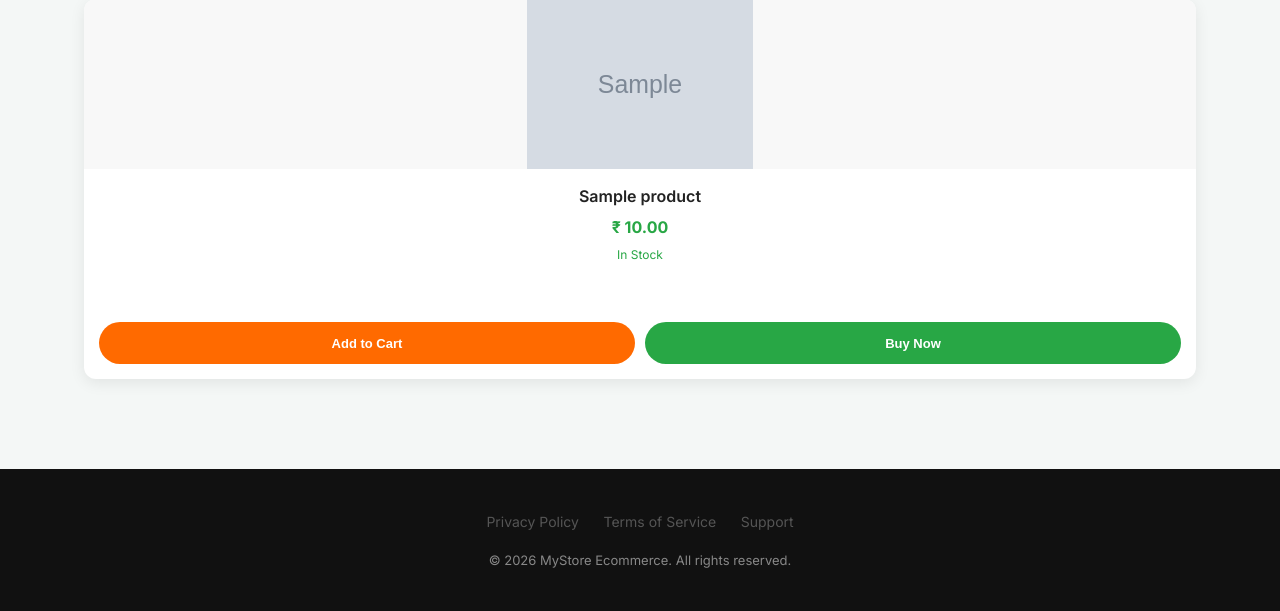
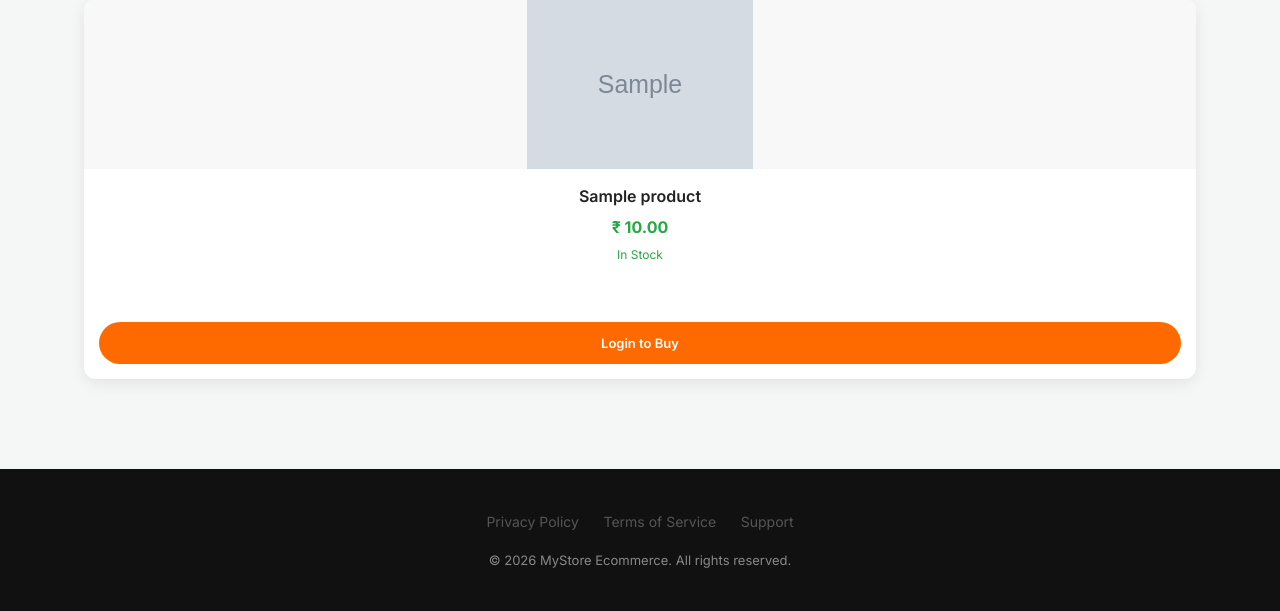
Before and after one commit to Kishan-vishwakarma100/django-ecommerce-website, a Django app: page /products/ in a window 1280 px wide. Shown: the part 217-828 px from the top of the page. Run offline with Django 4.2, Linux system fonts and the light colour scheme; tables that the repository leaves empty hold one stand-in row (values such as "Sample post"); grey boxes marked "Sample" are stand-in pictures.

```diff
--- a/products/templates/product_list.html
+++ b/products/templates/product_list.html
@@ -142,6 +142,21 @@
         cursor: not-allowed;
     }
 
+    .login-btn {
+        background: #ff6a00;
+        color: #fff;
+    }
+
+    .login-btn:hover {
+        background: #ff3c00;
+    }
+
+    .login-btn,
+    .cart-btn,
+    .buy-btn {
+        transition: all 0.25s ease;
+    }
+
     /* RESPONSIVE */
     @media (max-width: 900px) {
         .product-grid {
@@ -174,7 +189,9 @@
 
         <div class="product-image">
             {% if product.image %}
-            <img src="{{ product.image.url }}" alt="{{ product.name }}">
+            <a href="{% url 'product_detail' product.slug %}">
+                <img src="{{ product.image.url }}" alt="{{ product.name }}">
+            </a>
             {% else %}
             <img src="/static/img/placeholder.png" alt="No image">
             {% endif %}
@@ -182,7 +199,9 @@
 
         <div class="product-content">
             <div>
-                <h3 class="product-name" title="{{ product.name }}">{{ product.name }}</h3>
+                <a href="{% url 'product_detail' product.slug %}" style="text-decoration:none; color:inherit;">
+                    <h3 class="product-name" title="{{ product.name }}">{{ product.name }}</h3>
+                </a>
                 <p class="price">₹ {{ product.price }}</p>
                 <p class="stock">
                     {% if product.stock > 0 %}
@@ -194,7 +213,11 @@
             </div>
 
             <div class="btn-group">
+
                 {% if product.stock > 0 %}
+
+                {% if user.is_authenticated %}
+
                 <!-- Add to Cart -->
                 <form method="POST" action="{% url 'cart:add_to_cart' product.id %}">
                     {% csrf_token %}
@@ -208,12 +231,24 @@
                     <input type="hidden" name="quantity" value="1">
                     <button type="submit" class="btn buy-btn">Buy Now</button>
                 </form>
+
+                {% else %}
+
+                <!-- LOGIN REQUIRED -->
+                <a href="{% url 'login' %}" class="btn login-btn">
+                    Login to Buy
+                </a>
+
+                {% endif %}
+
                 {% else %}
                 <button class="btn" disabled>Out of Stock</button>
                 {% endif %}
+
             </div>
         </div>
     </div>
+
     {% empty %}
     <p style="grid-column: 1/-1; text-align:center; color:#555;">
         No products available at the moment.
```
Also changed, not shown: products/templates/product_detail.html (+32 -2 lines).
